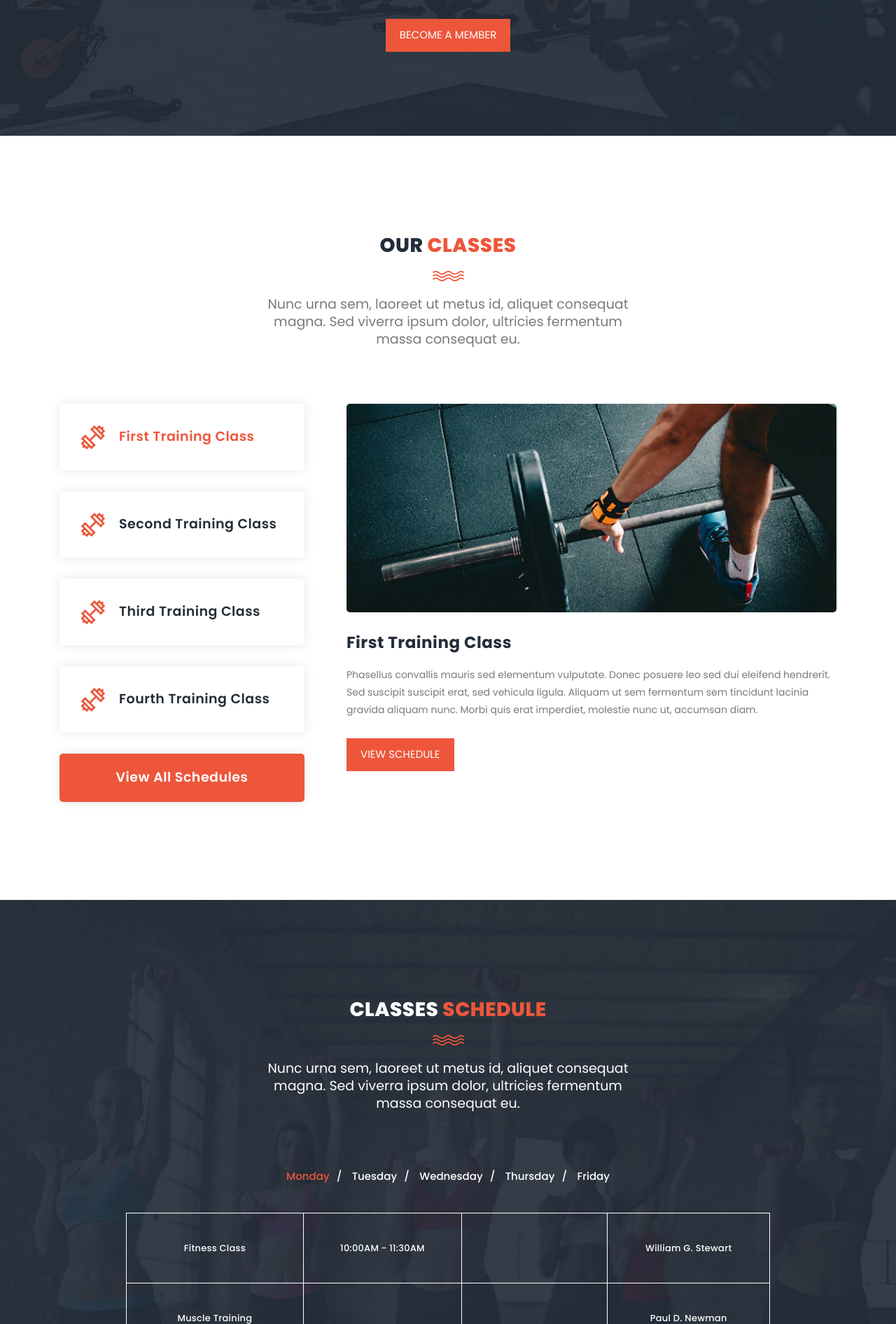
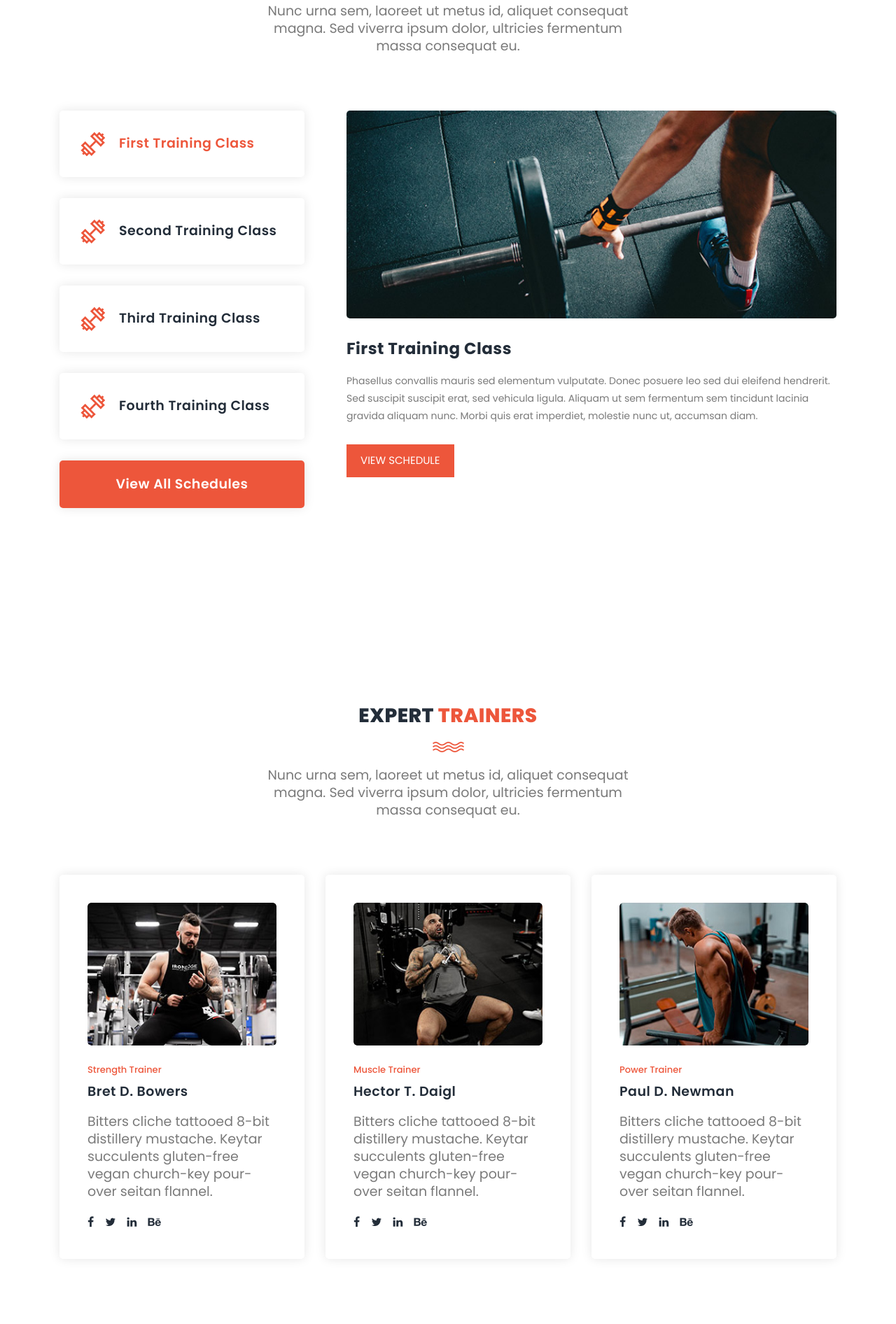
Before and after one commit to niwatorinoko/HealthSync, a Django app: template templates/index.html in a window 1280 px wide. Shown: the part 2075-3967 px from the top of the page at 70% size. Run offline with Django 3.2, Linux system fonts and the light colour scheme; the template is opened without the code that fills it, so the values that code supplies are empty; some libraries are stand-ins or nearby versions.

Commit message:
fix: design

```diff
--- a/templates/header.html
+++ b/templates/header.html
@@ -1,34 +1,40 @@
-<nav class="navbar is-warning mb-6 p-2">
-    <div class="navbar-brand">
-        <a class="navbar-item" href="{% url 'diary:list' %}">
-            <strong style="font-size: xx-large;">Otakker</strong>
-        </a>
+<!-- ***** Header Area Start ***** -->
+<header class="header-area header-sticky">
+  <div class="container">
+    <div class="row">
+      <div class="col-12">
+        <nav class="main-nav">
+          <!-- ***** Logo Start ***** -->
+          <a href="{% url 'authentications:index' %}" class="logo"
+            >Health<em> Sync.</em></a
+          >
+          <!-- ***** Logo End ***** -->
+          <!-- ***** Menu Start ***** -->
+          <ul class="nav">
+            <li class="scroll-to-section">
+              <a href="#top" class="active">sports plan</a>
+            </li>
+            <li class="scroll-to-section">
+              <a href="#features">Natrition Guide</a>
+            </li>
+            <li class="scroll-to-section">
+              <a href="#our-classes">Community</a>
+            </li>
+            <li class="scroll-to-section">
+              <a href="#schedule">Profile</a>
+            </li>
+            <li class="scroll-to-section">
+              <a href="#contact-us">login</a>
+            </li>
+            <li class="main-button"><a href="#">Sign Up</a></li>
+          </ul>
+          <a class="menu-trigger">
+            <span>Menu</span>
+          </a>
+          <!-- ***** Menu End ***** -->
+        </nav>
+      </div>
     </div>
-    <div class="navbar-menu">
-        <div class="navbar-start">
-            <a class="navbar-item" href="{% url 'diary:list' %}">
-                投稿一覧
-            </a>
-            <a class="navbar-item" href="{% url 'diary:create' %}">
-                投稿作成
-            </a>
-        </div>
-
-    <div class="navbar-end">
-        <div class="navbar-item">
-            <div class="buttons">
-                {% if request.user.is_authenticated %}
-                <p class="mr-6">{{ request.user }}さん、ようこそ</p>
-                    <a class="button is-text" href="{% url 'authentications:logout' %}">ログアウト</a>
-                    {% else %}
-                    <a class="button is-dark" href="{% url 'authentications:signup' %}">
-                        <strong>新規登録</strong>
-                    </a>
-                    <a class="button is-light" href="{% url 'authentications:login' %}">
-                        ログイン
-                    </a>
-                    {% endif %}
-                </div>
-        </div>
-    </div>
-</nav>
+  </div>
+</header>
+<!-- ***** Header Area End ***** -->
--- a/templates/index.html
+++ b/templates/index.html
@@ -56,40 +56,7 @@ https://templatemo.com/tm-548-training-studio
     <!-- ***** Preloader End ***** -->
 
     <!-- ***** Header Area Start ***** -->
-    <header class="header-area header-sticky">
-      <div class="container">
-        <div class="row">
-          <div class="col-12">
-            <nav class="main-nav">
-              <!-- ***** Logo Start ***** -->
-              <a href="index.html" class="logo">Health<em> Sync.</em></a>
-              <!-- ***** Logo End ***** -->
-              <!-- ***** Menu Start ***** -->
-              <ul class="nav">
-                <li class="scroll-to-section">
-                  <a href="#top" class="active">Home</a>
-                </li>
-                <li class="scroll-to-section"><a href="#features">About</a></li>
-                <li class="scroll-to-section">
-                  <a href="#our-classes">Classes</a>
-                </li>
-                <li class="scroll-to-section">
-                  <a href="#schedule">Schedules</a>
-                </li>
-                <li class="scroll-to-section">
-                  <a href="#contact-us">Contact</a>
-                </li>
-                <li class="main-button"><a href="#">Sign Up</a></li>
-              </ul>
-              <a class="menu-trigger">
-                <span>Menu</span>
-              </a>
-              <!-- ***** Menu End ***** -->
-            </nav>
-          </div>
-        </div>
-      </div>
-    </header>
+    {% include 'header.html' %}
     <!-- ***** Header Area End ***** -->
 
     <!-- ***** Main Banner Area Start ***** -->
@@ -251,7 +218,7 @@ https://templatemo.com/tm-548-training-studio
     <!-- ***** Features Item End ***** -->
 
     <!-- ***** Call to Action Start ***** -->
-    <section class="section" id="call-to-action">
+    <!-- <section class="section" id="call-to-action">
       <div class="container">
         <div class="row">
           <div class="col-lg-10 offset-lg-1">
@@ -269,7 +236,7 @@ https://templatemo.com/tm-548-training-studio
           </div>
         </div>
       </div>
-    </section>
+    </section> -->
     <!-- ***** Call to Action End ***** -->
 
     <!-- ***** Our Classes Start ***** -->
@@ -403,7 +370,7 @@ https://templatemo.com/tm-548-training-studio
       </div>
     </section>
     <!-- ***** Our Classes End ***** -->
-
+    <!--
     <section class="section" id="schedule">
       <div class="container">
         <div class="row">
@@ -494,7 +461,7 @@ https://templatemo.com/tm-548-training-studio
           </div>
         </div>
       </div>
-    </section>
+    </section> -->
 
     <!-- ***** Testimonials Starts ***** -->
     <section class="section" id="trainers">
@@ -614,7 +581,7 @@ https://templatemo.com/tm-548-training-studio
           <div class="col-lg-6 col-md-6 col-xs-12">
             <div id="map">
               <iframe
-                src="https://maps.google.com/maps?q=Av.+L%C3%BAcio+Costa,+Rio+de+Janeiro+-+RJ,+Brazil&t=&z=13&ie=UTF8&iwloc=&output=embed"
+                src="https://www.google.com/maps/embed?pb=!1m18!1m12!1m3!1d3616.8764666557026!2d121.2608672765112!3d24.970317277857795!2m3!1f0!2f0!3f0!3m2!1i1024!2i768!4f13.1!3m3!1m2!1s0x34681f5490d43fcd%3A0x186eb5a7e52b332b!2z5YWD5pm65aSn5a2m!5e0!3m2!1sja!2sus!4v1730204699291!5m2!1sja!2sus"
                 width="100%"
                 height="600px"
                 frameborder="0"
```
Also changed, not shown: templates/base.html (deleted, +0 -17 lines).
